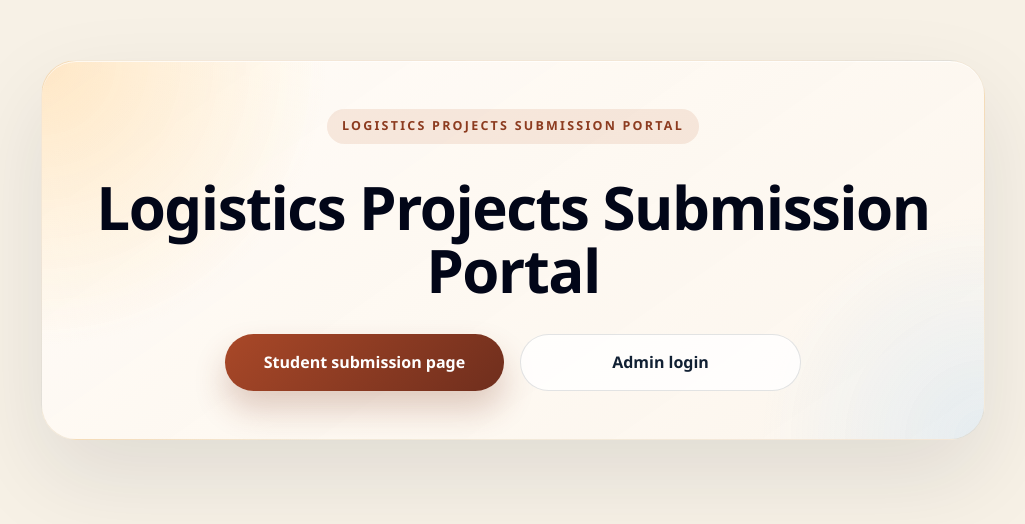
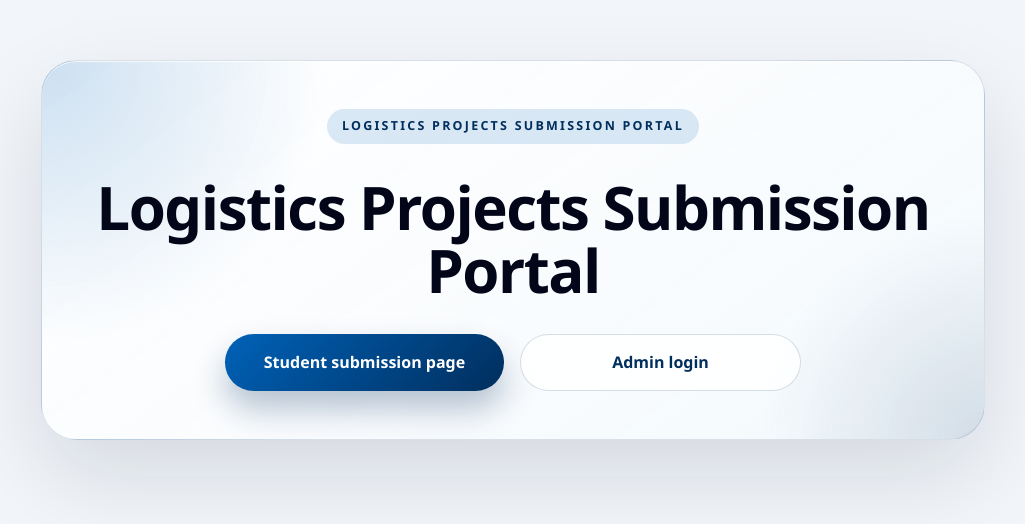
Before and after one commit to 2022aj/homework-portal, a Next.js app: page / in a window 1280 px wide. Shown: the part 150-674 px from the top of the page, without its empty margins (127-1152 px from the left). Built offline with nearby package versions, Linux system fonts and the light colour scheme.

Commit message:
Rebrand site to BYU navy and royal blue

```diff
--- a/src/app/globals.css
+++ b/src/app/globals.css
@@ -1,15 +1,15 @@
 @import "tailwindcss";
 
 :root {
-  --background: #f7f1e6;
-  --foreground: #182233;
-  --surface: #fffaf1;
+  --background: #f2f6fa;
+  --foreground: #0a1f33;
+  --surface: #ffffff;
   --surface-strong: #ffffff;
-  --muted: #5b6576;
-  --border: rgba(61, 75, 95, 0.12);
-  --accent: #bb5a2c;
-  --accent-soft: #f7d7bc;
-  --deep: #112033;
+  --muted: #4f6273;
+  --border: rgba(0, 46, 93, 0.14);
+  --accent: #0062b8;
+  --accent-soft: #d9ecfb;
+  --deep: #002e5d;
 }
 
 @theme inline {
@@ -25,9 +25,9 @@
 
 html {
   background:
-    radial-gradient(circle at top left, rgba(251, 191, 36, 0.22), transparent 24%),
-    radial-gradient(circle at top right, rgba(14, 165, 233, 0.14), transparent 28%),
-    linear-gradient(180deg, #fbf6ee 0%, #edf4f7 100%);
+    radial-gradient(circle at top left, rgba(0, 98, 184, 0.16), transparent 24%),
+    radial-gradient(circle at top right, rgba(0, 46, 93, 0.12), transparent 28%),
+    linear-gradient(180deg, #f6f9fc 0%, #eaf1f7 100%);
 }
 
 body {
@@ -60,8 +60,8 @@ textarea {
 input:focus,
 select:focus,
 textarea:focus {
-  border-color: #0ea5e9;
-  box-shadow: 0 0 0 4px rgba(14, 165, 233, 0.16);
+  border-color: #0062b8;
+  box-shadow: 0 0 0 4px rgba(0, 98, 184, 0.16);
 }
 
 .button-primary,
@@ -80,15 +80,15 @@ textarea:focus {
 }
 
 .button-primary {
-  background: linear-gradient(135deg, #a94828 0%, #6f2e1d 100%);
+  background: linear-gradient(135deg, #0062b8 0%, #002e5d 100%);
   color: white;
-  box-shadow: 0 18px 32px rgba(127, 54, 28, 0.24);
+  box-shadow: 0 18px 32px rgba(0, 46, 93, 0.28);
 }
 
 .button-secondary {
-  border: 1px solid rgba(17, 32, 51, 0.12);
-  background: rgba(255, 255, 255, 0.78);
-  color: #112033;
+  border: 1px solid rgba(0, 46, 93, 0.16);
+  background: rgba(255, 255, 255, 0.82);
+  color: #002e5d;
 }
 
 .button-primary:hover,
@@ -100,44 +100,44 @@ textarea:focus {
   display: flex;
   flex-direction: column;
   border-radius: 2rem;
-  background: rgba(255, 251, 244, 0.86);
+  background: rgba(255, 255, 255, 0.9);
   padding: 2rem;
   box-shadow:
-    0 30px 70px rgba(15, 23, 42, 0.08),
-    inset 0 1px 0 rgba(255, 255, 255, 0.55);
-  border: 1px solid rgba(148, 163, 184, 0.14);
+    0 30px 70px rgba(0, 20, 40, 0.1),
+    inset 0 1px 0 rgba(255, 255, 255, 0.6);
+  border: 1px solid rgba(0, 46, 93, 0.12);
   backdrop-filter: blur(14px);
 }
 
 .card-panel-soft {
-  background: linear-gradient(180deg, rgba(255, 250, 242, 0.96), rgba(255, 255, 255, 0.82));
+  background: linear-gradient(180deg, rgba(255, 255, 255, 0.97), rgba(244, 249, 253, 0.85));
 }
 
 .card-panel-dark {
   background:
-    radial-gradient(circle at top right, rgba(56, 189, 248, 0.12), transparent 28%),
-    linear-gradient(180deg, #102033 0%, #152942 100%);
+    radial-gradient(circle at top right, rgba(0, 98, 184, 0.22), transparent 28%),
+    linear-gradient(180deg, #002e5d 0%, #003f74 100%);
   color: white;
 }
 
 .hero-shell {
   position: relative;
   background:
-    radial-gradient(circle at top left, rgba(255, 214, 157, 0.55), transparent 28%),
-    radial-gradient(circle at bottom right, rgba(107, 185, 255, 0.16), transparent 22%),
-    linear-gradient(145deg, rgba(255, 252, 247, 0.94), rgba(252, 246, 238, 0.9));
-  border: 1px solid rgba(186, 143, 84, 0.16);
+    radial-gradient(circle at top left, rgba(0, 98, 184, 0.2), transparent 28%),
+    radial-gradient(circle at bottom right, rgba(0, 46, 93, 0.14), transparent 22%),
+    linear-gradient(145deg, rgba(255, 255, 255, 0.96), rgba(244, 249, 253, 0.92));
+  border: 1px solid rgba(0, 46, 93, 0.14);
   box-shadow:
-    0 36px 90px rgba(17, 32, 51, 0.1),
-    inset 0 1px 0 rgba(255, 255, 255, 0.7);
+    0 36px 90px rgba(0, 20, 40, 0.12),
+    inset 0 1px 0 rgba(255, 255, 255, 0.75);
 }
 
 .hero-chip {
   display: inline-flex;
   align-items: center;
   border-radius: 999px;
-  background: rgba(187, 90, 44, 0.12);
-  color: #8c3b1f;
+  background: rgba(0, 98, 184, 0.14);
+  color: #002e5d;
   padding: 0.5rem 0.95rem;
   font-size: 0.78rem;
   font-weight: 700;
@@ -147,10 +147,10 @@ textarea:focus {
 
 .hero-panel {
   border-radius: 1.9rem;
-  border: 1px solid rgba(148, 163, 184, 0.16);
-  background: rgba(255, 255, 255, 0.58);
+  border: 1px solid rgba(0, 46, 93, 0.14);
+  background: rgba(255, 255, 255, 0.62);
   padding: 1.2rem;
-  box-shadow: inset 0 1px 0 rgba(255, 255, 255, 0.65);
+  box-shadow: inset 0 1px 0 rgba(255, 255, 255, 0.7);
 }
 
 .hero-panel-top {
@@ -173,21 +173,21 @@ textarea:focus {
   height: 1.75rem;
   flex: 0 0 1.75rem;
   border-radius: 999px;
-  background: rgba(125, 211, 252, 0.16);
-  color: #d7f0ff;
+  background: rgba(0, 98, 184, 0.18);
+  color: #d7ecff;
   font-size: 0.78rem;
   font-weight: 700;
 }
 
 .hero-step-light {
-  background: rgba(187, 90, 44, 0.12);
-  color: #8c3b1f;
+  background: rgba(0, 98, 184, 0.14);
+  color: #002e5d;
 }
 
 .hero-stat {
   border-radius: 1.4rem;
-  border: 1px solid rgba(148, 163, 184, 0.14);
-  background: rgba(255, 255, 255, 0.72);
+  border: 1px solid rgba(0, 46, 93, 0.12);
+  background: rgba(255, 255, 255, 0.78);
   padding: 1rem 1.1rem;
 }
 
@@ -196,14 +196,14 @@ textarea:focus {
   font-weight: 700;
   letter-spacing: 0.15em;
   text-transform: uppercase;
-  color: #8d5a1f;
+  color: #0062b8;
 }
 
 .hero-stat-value {
   margin-top: 0.35rem;
   font-size: 1rem;
   font-weight: 600;
-  color: #142033;
+  color: #0a1f33;
 }
 
 .section-label {
@@ -211,7 +211,7 @@ textarea:focus {
   font-weight: 700;
   letter-spacing: 0.18em;
   text-transform: uppercase;
-  color: #b45309;
+  color: #0062b8;
 }
 
 .form-field {
@@ -233,20 +233,20 @@ textarea:focus {
 }
 
 .info-box-sky {
-  border: 1px solid rgba(125, 211, 252, 0.5);
-  background: rgba(240, 249, 255, 0.88);
-  color: #0c4a6e;
+  border: 1px solid rgba(0, 98, 184, 0.35);
+  background: rgba(217, 236, 251, 0.7);
+  color: #003f74;
 }
 
 .info-box-amber {
-  border: 1px solid rgba(253, 186, 116, 0.55);
-  background: rgba(255, 251, 235, 0.9);
-  color: #92400e;
+  border: 1px solid rgba(0, 46, 93, 0.25);
+  background: rgba(244, 249, 253, 0.9);
+  color: #002e5d;
 }
 
 .status-box {
   border-radius: 1.2rem;
-  background: #112033;
+  background: #002e5d;
   padding: 0.95rem 1rem;
   color: white;
   font-size: 0.92rem;
--- a/src/app/instructor/page.tsx
+++ b/src/app/instructor/page.tsx
@@ -366,7 +366,7 @@ export default function InstructorPage() {
           ) : null}
 
           {questionStatusMessage ? (
-            <p className="rounded-2xl bg-amber-100 px-4 py-3 text-sm text-amber-950">
+            <p className="rounded-2xl bg-[#d9ecfb] px-4 py-3 text-sm text-[#002e5d]">
               {questionStatusMessage}
             </p>
           ) : null}
@@ -480,7 +480,7 @@ export default function InstructorPage() {
                     >
                       <div className="flex flex-col gap-3 sm:flex-row sm:items-start sm:justify-between">
                         <div className="flex-1">
-                          <p className="text-xs font-semibold uppercase tracking-[0.14em] text-amber-700">
+                          <p className="text-xs font-semibold uppercase tracking-[0.14em] text-[#0062b8]">
                             Bank question {index + 1}
                           </p>
 
--- a/src/app/review/page.tsx
+++ b/src/app/review/page.tsx
@@ -271,7 +271,7 @@ export default function ReviewPage() {
                       key={question.id}
                       className="rounded-[1.5rem] border border-slate-200 bg-slate-50 p-5"
                     >
-                      <p className="text-sm font-semibold uppercase tracking-[0.15em] text-amber-700">
+                      <p className="text-sm font-semibold uppercase tracking-[0.15em] text-[#0062b8]">
                         Question {index + 1}
                       </p>
                       <p className="mt-2 text-lg font-medium text-slate-900">
```
